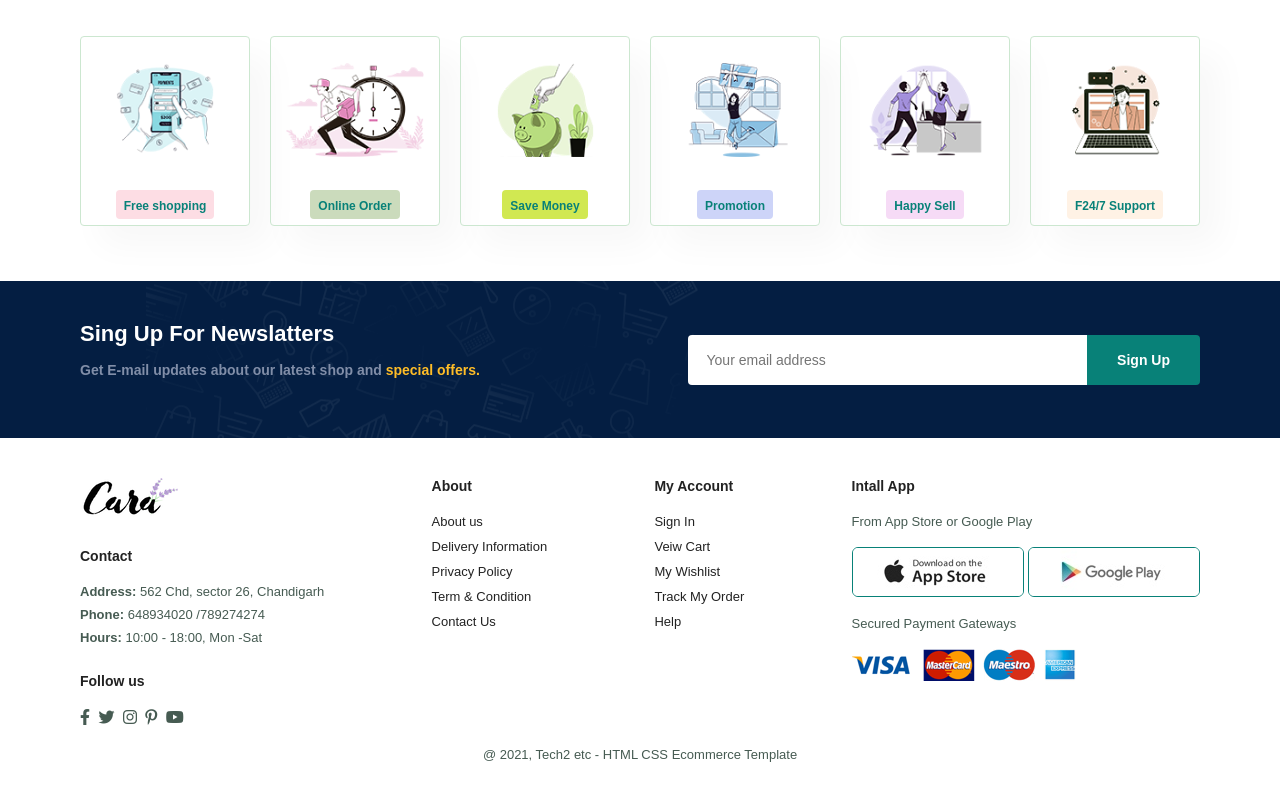
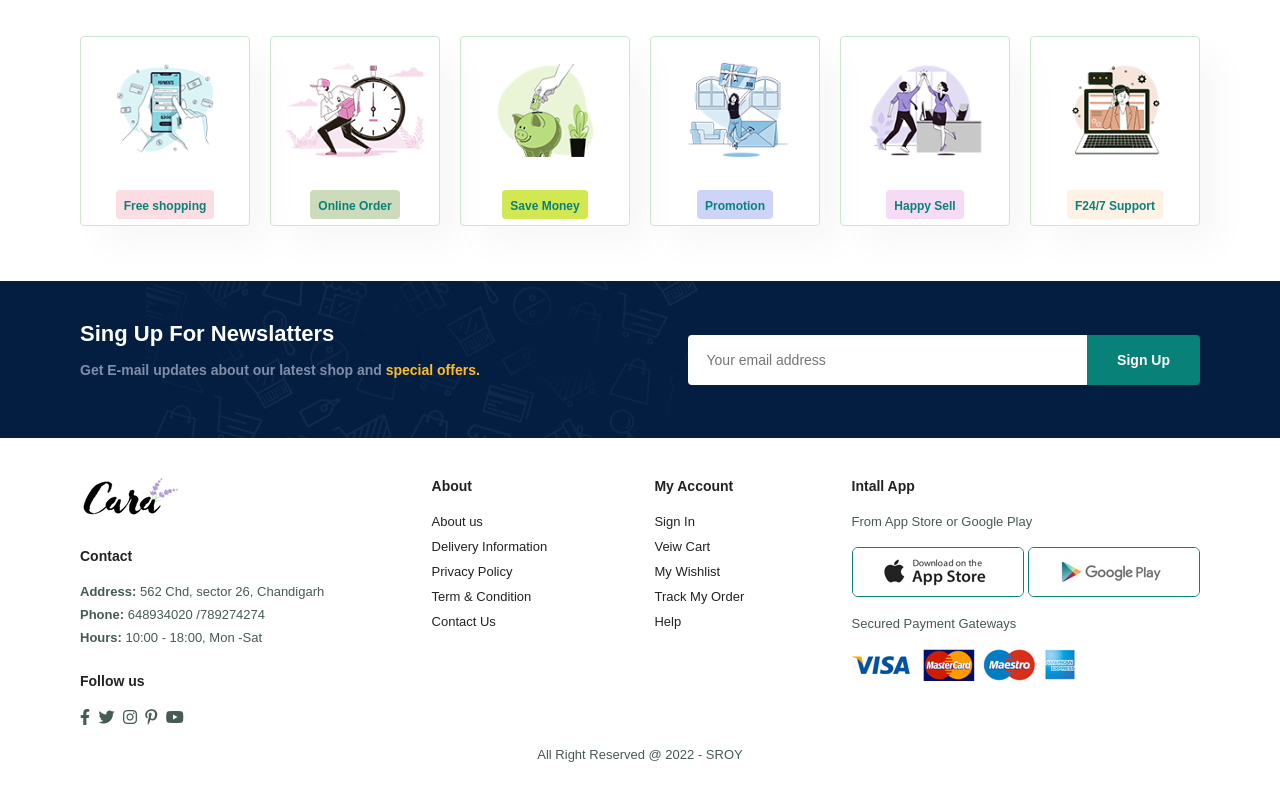
Before and after one commit to Shubhashis-Roy/Ecommerce-Website, a plain HTML site: page about.html in a window 1280 px wide. Shown: the part 1302-2102 px from the top of the page. Drawn offline with Linux system fonts and the light colour scheme; a web font is replaced by a local one.

Commit message:
Update about.html

```diff
--- a/about.html
+++ b/about.html
@@ -168,7 +168,7 @@
         </div>
 
         <div class="copyright">
-            <p>@ 2021, Tech2 etc - HTML CSS Ecommerce Template</p>
+             <p>All Right Reserved @ 2022 - SROY</p>
         </div>
 
     </footer>
```
